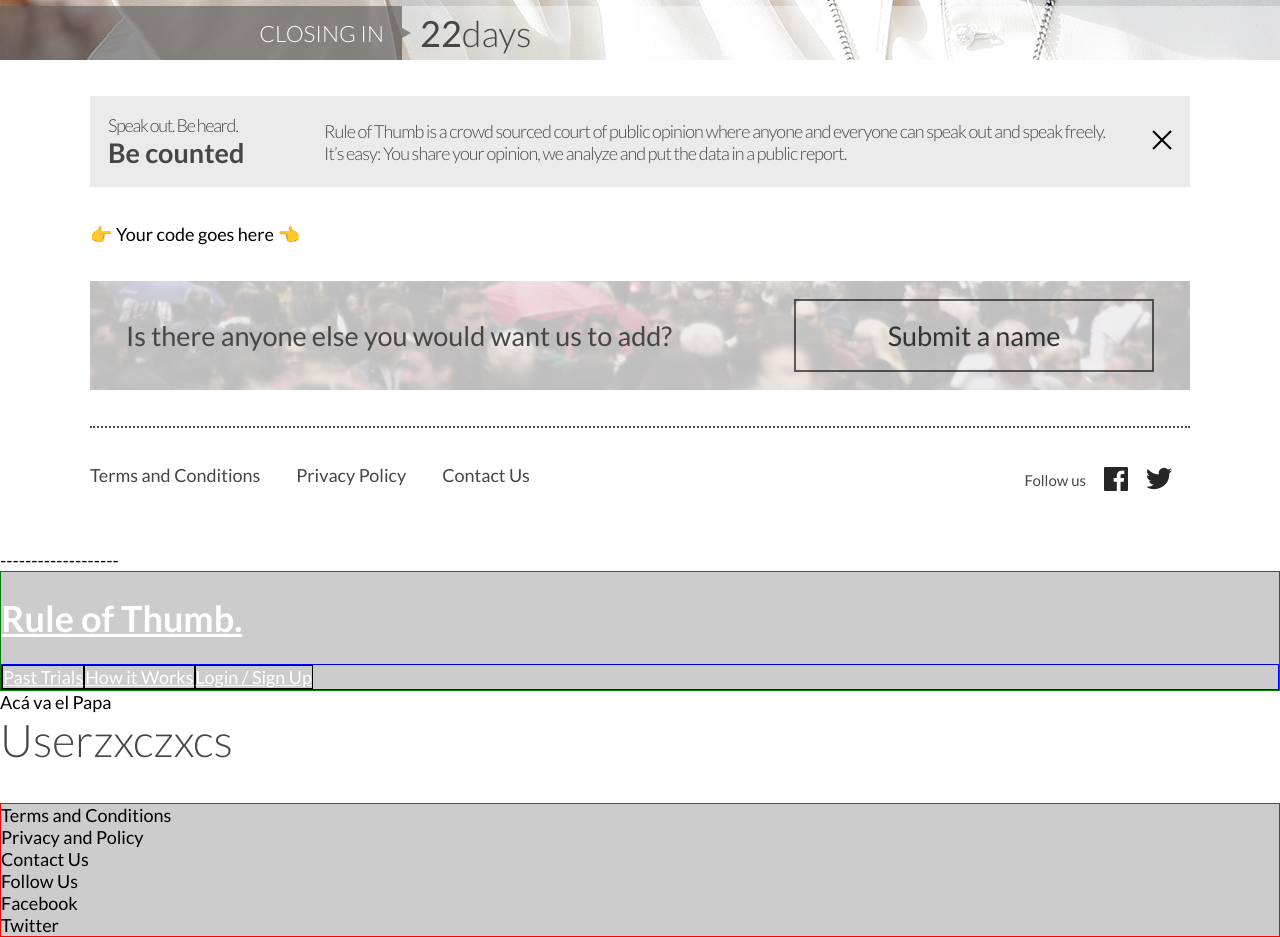
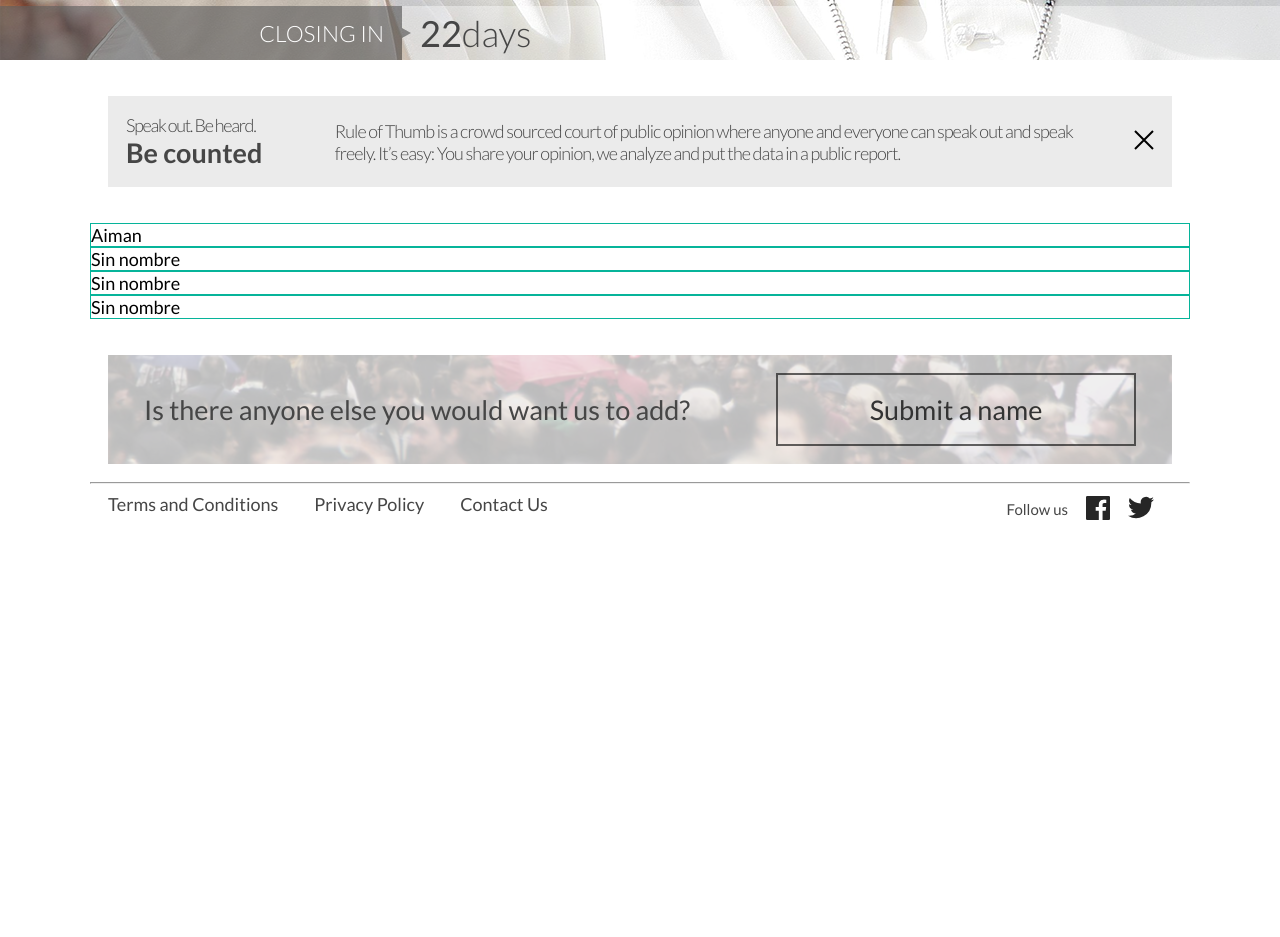
Before and after one commit to Aimanizales/rule-of-thumb, a React (Create React App) app: page /users in a window 1280 px wide. Shown: the part 640-1577 px from the top of the page. After the commit the page ends 1218 px from the top, so only its background shows below. Built offline with nearby package versions, Linux system fonts and the light colour scheme.

Commit message:
Moved elements to components

```diff
--- a/public/index.html
+++ b/public/index.html
@@ -96,75 +96,8 @@
             </div>
         </header>
         <div class="max-centered">
-            <aside class="banner banner-top" role="doc-tip" aria-label="Speak Out">
-                <div class="banner__left">
-                    <span class="banner__hairline">Speak out. Be heard.</span>
-                    <span class="banner__title">Be counted</span>
-                </div>
-                <div class="banner__right">
-                    <p class="banner__text">
-                        Rule of Thumb is a crowd sourced court of public opinion where anyone and everyone can speak out and speak freely. It’s easy: You share your opinion, we analyze and put the data in a public report.
-                    </p>
-                </div>
-                <button class="icon-button" aria-label="close">
-                    <svg width="20" height="20" xmlns="http://www.w3.org/2000/svg"><g stroke="#000" stroke-width="2" fill="none" fill-rule="evenodd"><path d="M1 19L19 1M1 1l18 18"/></g></svg>
-                </button>
-            </aside>
-            <main role="main">
-                <!-- Start: Implementation -->
-                👉 Your code goes here 👈
-                <!-- End: Implementation -->
-            </main>
-            <aside class="banner banner-bottom" role="doc-tip" aria-label="Submit a name">
-                <img
-                    srcset="assets/img/bg-people.png 750w, assets/img/bg-people.@2x.png 1440w"
-                    sizes="(min-width: 750px) 1440px, 100vw"
-                    class="banner__background" src="assets/img/bg-people.png"
-                    alt=""
-                    role="none">
-                <div class="banner__left">
-                    <h2 class="banner__heading">Is there anyone else you would want us to add?</h2>
-                </div>
-                <div class="banner__right">
-                    <button class="banner__cta">
-                        Submit a name
-                    </button>
-                </div>
-            </aside>
-            <hr role="separator">
-            <footer class="footer">
-                <div class="footer__links">
-                    <ul>
-                        <li>
-                            <a href="#">Terms and Conditions</a>
-                        </li>
-                        <li>
-                            <a href="#">Privacy Policy</a>
-                        </li>
-                        <li>
-                            <a href="#">Contact Us</a>
-                        </li>
-                    </ul>
-                </div>
-                <div class="footer__social">
-                    <span>Follow us</span>
-                    <ul>
-                        <li>
-                            <a href="#">
-                                <svg width="24" height="24" xmlns="http://www.w3.org/2000/svg"><path d="M24 1.325v21.35c0 .732-.593 1.325-1.325 1.325H16.56v-9.294h3.12l.467-3.622H16.56V8.771c0-1.048.292-1.763 1.796-1.763h1.918v-3.24a25.663 25.663 0 00-2.795-.143c-2.766 0-4.659 1.688-4.659 4.788v2.671H9.691v3.622h3.128V24H1.325A1.325 1.325 0 010 22.676V1.325A1.325 1.325 0 011.325 0h21.35A1.325 1.325 0 0124 1.325z" fill="#262626" fill-rule="nonzero"/></svg>
-                            </a>
-                        </li>
-                        <li>
-                            <a href="#">
-                                <svg width="26" height="23" xmlns="http://www.w3.org/2000/svg"><path d="M23.329 6.204c.01.23.01.458.01.687A15.182 15.182 0 01-.008 19.688c.421.05.845.075 1.27.073a10.7 10.7 0 006.627-2.289 5.335 5.335 0 01-4.984-3.704c.798.151 1.62.12 2.404-.094a5.346 5.346 0 01-4.276-5.233v-.073a5.396 5.396 0 002.413.666 5.357 5.357 0 01-1.654-7.127A15.15 15.15 0 0012.79 7.484a5.898 5.898 0 01-.135-1.217 5.336 5.336 0 019.228-3.652 10.612 10.612 0 003.392-1.29 5.368 5.368 0 01-2.351 2.955 10.811 10.811 0 003.07-.843 10.868 10.868 0 01-2.664 2.767z" fill="#262626" fill-rule="nonzero"/></svg>
-                            </a>
-                        </li>
-                    </ul>
-                </div>
-            </footer>
+            <div id="root"></div>
         </div>
-        -------------------
         <noscript>You need to enable JavaScript to run this app.</noscript>
-        <div id="root"></div>
     </body>
 </html>
--- a/src/App.js
+++ b/src/App.js
@@ -1,27 +1,32 @@
 import React from "react";
 import {
     BrowserRouter as Router,
-    Switch,
-    Route,
+    // Switch,
+    // Route,
 } from "react-router-dom";
 
 import Theme from "./theme/Theme";
 import Footer from "./components/Footer";
-import Header from "./components/Header";
-import Hero from "./components/Hero";
-import About from "./pages/About";
-import Home from "./pages/Home";
-import Users from "./pages/Users";
+// import Header from "./components/Header";
+// import Hero from "./components/Hero";
+// import About from "./pages/About";
+// import Home from "./pages/Home";
+// import Users from "./pages/Users";
+import AsideBar from "./components/AsideBar";
+import BannerTop from "./components/BannerTop";
+import CardsContainer from "./components/CardsContainer";
 
 function App() {
     return (
         <Theme>
             <Router>
-                <Hero>
+                {/* <Hero>
                     <Header />
-                </Hero>
-                <main>
-                    <Switch>
+                </Hero> */}
+                <BannerTop />
+                <main role="main">
+                    <CardsContainer />
+                    {/* <Switch>
                         <Route exact path="/">
                             <Home />
                         </Route>
@@ -31,9 +36,10 @@
                         <Route path="/users">
                             <Users />
                         </Route>
-                    </Switch>
+                    </Switch> */}
                 </main>
             </Router>
+            <AsideBar />
             <Footer />
         </Theme>
     );
--- /dev/null
+++ b/src/components/AsideBar/index.jsx
@@ -0,0 +1,24 @@
+import { React } from 'react';
+
+function AsideBar () {
+    return (
+		<aside className="banner banner-bottom" role="doc-tip" aria-label="Submit a name">
+			<img
+				srcSet="assets/img/bg-people.png 750w, assets/img/bg-people.@2x.png 1440w"
+				sizes="(min-width: 750px) 1440px, 100vw"
+				className="banner__background" src="assets/img/bg-people.png"
+				alt=""
+				role="none" />
+			<div className="banner__left">
+				<h2 className="banner__heading">Is there anyone else you would want us to add?</h2>
+			</div>
+			<div className="banner__right">
+				<button className="banner__cta">
+					Submit a name
+				</button>
+			</div>
+		</aside>
+	)
+};
+
+export default AsideBar;
--- /dev/null
+++ b/src/components/BannerTop/index.jsx
@@ -0,0 +1,20 @@
+function BannerTop() {
+    return (
+        <aside class="banner banner-top" role="doc-tip" aria-label="Speak Out">
+            <div class="banner__left">
+                <span class="banner__hairline">Speak out. Be heard.</span>
+                <span class="banner__title">Be counted</span>
+            </div>
+            <div class="banner__right">
+                <p class="banner__text">
+                    Rule of Thumb is a crowd sourced court of public opinion where anyone and everyone can speak out and speak freely. It’s easy: You share your opinion, we analyze and put the data in a public report.
+                </p>
+            </div>
+            <button class="icon-button" aria-label="close">
+                <svg width="20" height="20" xmlns="http://www.w3.org/2000/svg"><g stroke="#000" stroke-width="2" fill="none" fill-rule="evenodd"><path d="M1 19L19 1M1 1l18 18"/></g></svg>
+            </button>
+        </aside>
+        )
+    };
+
+    export default BannerTop;
--- a/src/components/Card/index.jsx
+++ b/src/components/Card/index.jsx
@@ -4,10 +4,10 @@
 	border: 1px solid ${({ theme }) => theme.colors.persianGreen || 'black'};
 `;
 
-function Card () {
+function Card ({ name = "Sin nombre" }) {
     return (
         <CardStyled>
-            Card
+            {name}
         </CardStyled>
     );
 };
--- /dev/null
+++ b/src/components/CardsContainer/index.jsx
@@ -0,0 +1,15 @@
+import { React } from 'react';
+import Card from '../Card';
+
+function CardsContainer () {
+    return (
+        <div>
+            <Card name="Aiman" />
+            <Card />
+            <Card />
+            <Card />
+        </div>
+    )
+};
+
+export default CardsContainer;
--- a/src/components/Footer/index.jsx
+++ b/src/components/Footer/index.jsx
@@ -1,25 +1,40 @@
-import styled from 'styled-components';
-
-const FooterStyled = styled.footer`
-    border: thin solid red;
-    background-color: #ccc;
-`
+import { React } from 'react';
 
 function Footer () {
     return (
-        <FooterStyled>
-            <ul>
-                <li>Terms and Conditions</li>
-                <li>Privacy and Policy</li>
-                <li>Contact Us</li>
-            </ul>
-
-            Follow Us
-            <ul>
-                <li>Facebook</li>
-                <li>Twitter</li>
-            </ul>
-        </FooterStyled>
+        <>
+            <hr />
+            <footer className="footer">
+                <div className="footer__links">
+                    <ul>
+                        <li>
+                            <a href="#top">Terms and Conditions</a>
+                        </li>
+                        <li>
+                            <a href="#top">Privacy Policy</a>
+                        </li>
+                        <li>
+                            <a href="#top">Contact Us</a>
+                        </li>
+                    </ul>
+                </div>
+                <div className="footer__social">
+                    <span>Follow us</span>
+                    <ul>
+                        <li>
+                            <a href="#top">
+                                <svg width="24" height="24" xmlns="http://www.w3.org/2000/svg"><path d="M24 1.325v21.35c0 .732-.593 1.325-1.325 1.325H16.56v-9.294h3.12l.467-3.622H16.56V8.771c0-1.048.292-1.763 1.796-1.763h1.918v-3.24a25.663 25.663 0 00-2.795-.143c-2.766 0-4.659 1.688-4.659 4.788v2.671H9.691v3.622h3.128V24H1.325A1.325 1.325 0 010 22.676V1.325A1.325 1.325 0 011.325 0h21.35A1.325 1.325 0 0124 1.325z" fill="#262626" fillRule="nonzero" /></svg>
+                            </a>
+                        </li>
+                        <li>
+                            <a href="#top">
+                                <svg width="26" height="23" xmlns="http://www.w3.org/2000/svg"><path d="M23.329 6.204c.01.23.01.458.01.687A15.182 15.182 0 01-.008 19.688c.421.05.845.075 1.27.073a10.7 10.7 0 006.627-2.289 5.335 5.335 0 01-4.984-3.704c.798.151 1.62.12 2.404-.094a5.346 5.346 0 01-4.276-5.233v-.073a5.396 5.396 0 002.413.666 5.357 5.357 0 01-1.654-7.127A15.15 15.15 0 0012.79 7.484a5.898 5.898 0 01-.135-1.217 5.336 5.336 0 019.228-3.652 10.612 10.612 0 003.392-1.29 5.368 5.368 0 01-2.351 2.955 10.811 10.811 0 003.07-.843 10.868 10.868 0 01-2.664 2.767z" fill="#262626" fillRule="nonzero" /></svg>
+                            </a>
+                        </li>
+                    </ul>
+                </div>
+            </footer>
+        </>
     )
 };
 
```
Also changed, not shown: src/index.js (+4 -4 lines).
